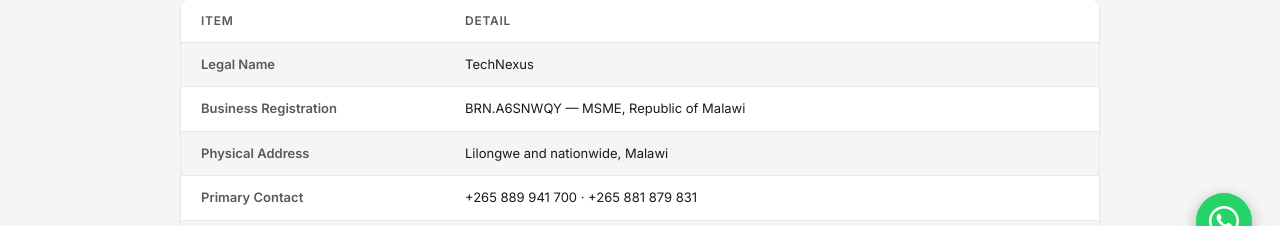
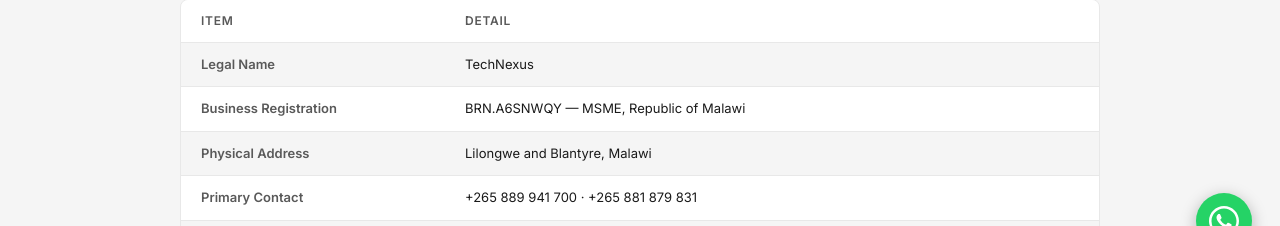
Before and after one commit to tafika-itaye/technexus-next, a Next.js app: page /credentials in a window 1280 px wide. Shown: the part 523-749 px from the top of the page. Built offline with nearby package versions, Linux system fonts and the light colour scheme.

Commit message:
Localise onboarding wording on NY EIS, name both cities on EN credentials address

```diff
--- a/app/(en)/credentials/CredentialsClient.tsx
+++ b/app/(en)/credentials/CredentialsClient.tsx
@@ -5,7 +5,7 @@
 const registration = [
   ["Legal Name", "TechNexus"],
   ["Business Registration", "BRN.A6SNWQY — MSME, Republic of Malawi"],
-  ["Physical Address", "Lilongwe and nationwide, Malawi"],
+  ["Physical Address", "Lilongwe and Blantyre, Malawi"],
   ["Primary Contact", "+265 889 941 700 · +265 881 879 831"],
   ["Email", "technexus_mw@proton.me"],
   ["MANePS Status", "Active — Malawi National Electronic Procurement System"],
--- a/app/(ny)/ny/eis/page.tsx
+++ b/app/(ny)/ny/eis/page.tsx
@@ -3,7 +3,7 @@
 
 export const metadata: Metadata = {
   title: "EIS + POS Software Yotsimikiziridwa ndi MRA | TechNexus",
-  description: "Bridge ya EIS yotsimikiziridwa ndi MRA ndi POS software kwa mabizinesi a ku Malawi. QR receipts, stock control, offline support, accounting sync ndi nationwide onboarding.",
+  description: "Bridge ya EIS yotsimikiziridwa ndi MRA ndi POS software kwa mabizinesi a ku Malawi. QR receipts, stock control, offline support, accounting sync ndi onboarding m'dziko lonse.",
   alternates: {
     canonical: "https://www.technexusmw.com/ny/eis",
     languages: {
```
